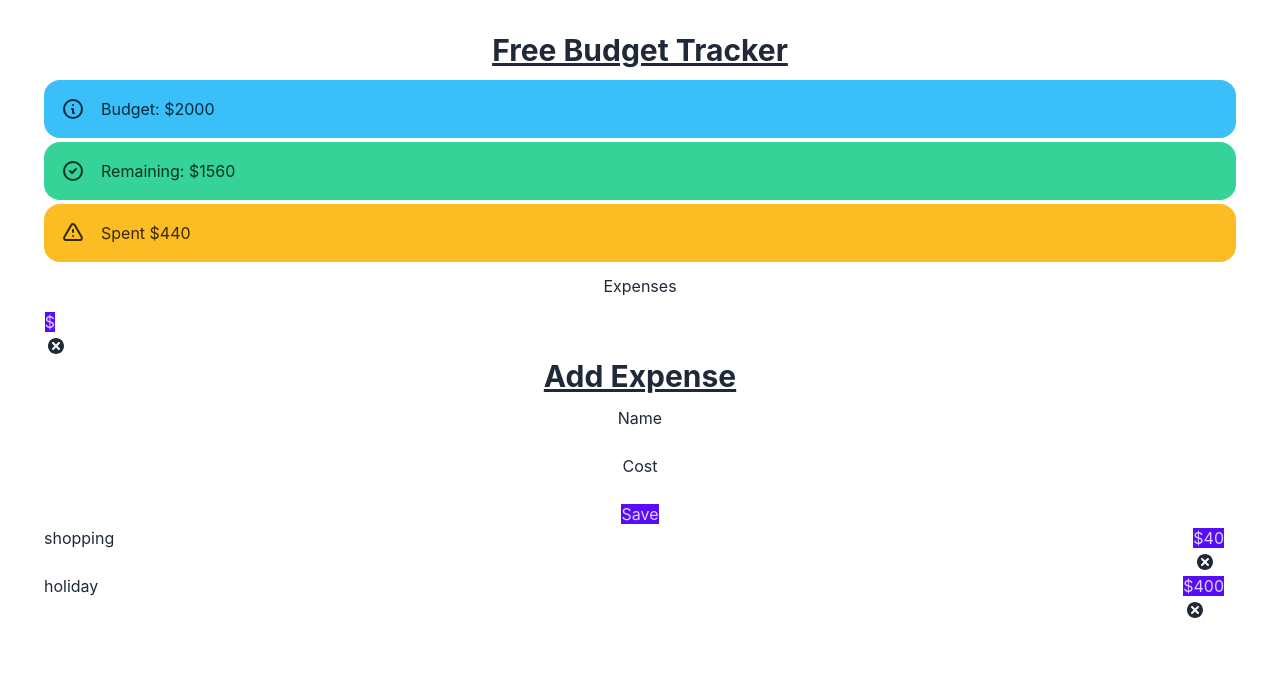
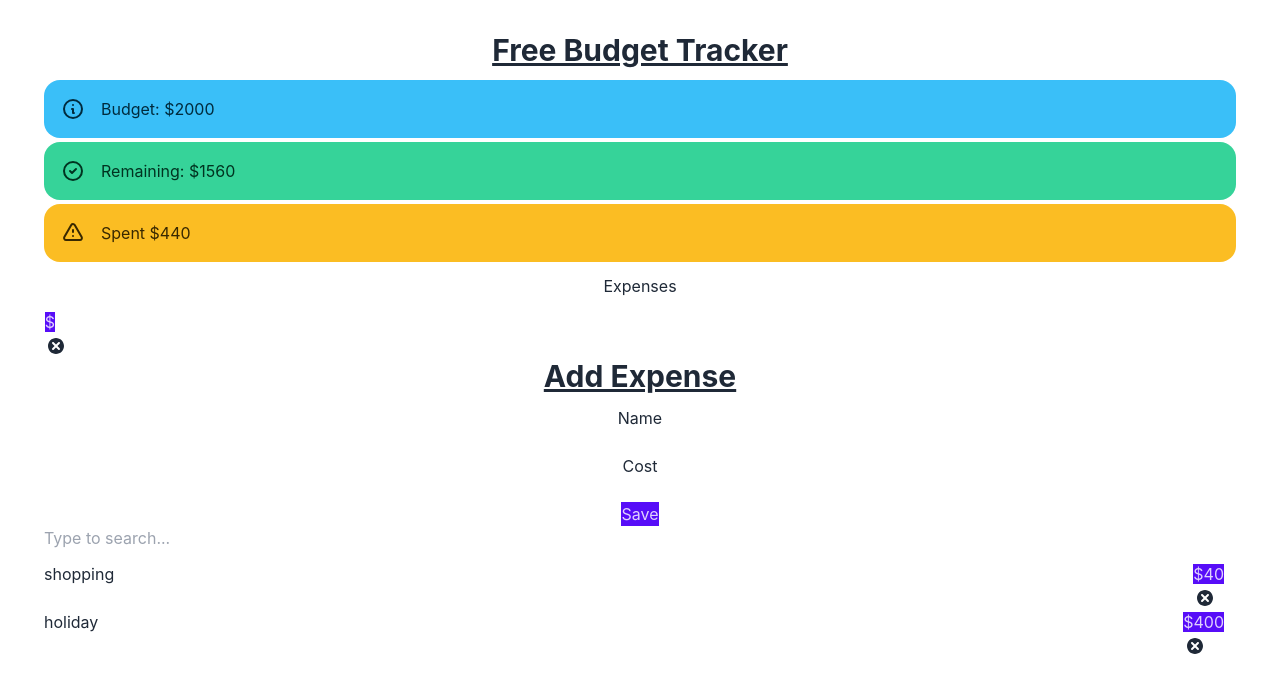
Before and after one commit to haruharu8/MOD3_final, a React (Vite) app in the folder client/: page / in a window 1280 px wide. Shown: the top 692 px of the page. Built offline with nearby package versions, Linux system fonts and the light colour scheme.

Commit message:
added edit function to ExpenseList

```diff
--- a/client/src/components/addExpense/index.jsx
+++ b/client/src/components/addExpense/index.jsx
@@ -12,7 +12,7 @@ const onSubmit = (event) => {
     e.preventDefault();
 
     const expense = {
-        id: uuidv4(),
+        // id: uuidv4(),
         name: name,
         cost: parseInt(cost),
     };
@@ -47,9 +47,9 @@ const onSubmit = (event) => {
 					/>
                 </div>
                 <div>
-                    <buttom type='submit' className='btn-primary'>
+                    <button type='submit' className='btn-primary'>
                         Save
-                    </buttom>
+                    </button>
                 </div>
             </div>
         </form>
--- a/client/src/components/expenseItem/index.jsx
+++ b/client/src/components/expenseItem/index.jsx
@@ -1,7 +1,16 @@
-import React from 'react';
+import React, { useContext} from 'react';
 import { TiDelete } from 'react-icons/ti';
+import { AppContext } from '../../context/appContext';
 
 const ExpenseItem = (props) => {
+    const { dispatch } = useContext(AppContext);
+
+    const handleDeleteExpense = () => {
+        dispatch({
+            type: 'DELETE_EXPENSE',
+            payload: props.id,
+        })
+    }
   return (
 
         <li className ='flex justify-between align-middle' >
@@ -10,7 +19,7 @@ const ExpenseItem = (props) => {
                 <span className='badge-primary mr-3 '>
                     ${props.cost}
                 </span>
-                <TiDelete size='1.5em'> </TiDelete>
+                <TiDelete size='1.5em' onClick={handleDeleteExpense}> </TiDelete>
             </div>
         </li>
   )
--- a/client/src/components/expenseList/index.jsx
+++ b/client/src/components/expenseList/index.jsx
@@ -1,20 +1,42 @@
-import React, {useContext} from 'react'
+import React, {useContext, useState, useEffect} from 'react'
 import ExpenseItem from '../expenseItem'
 import { AppContext } from '../../context/appContext'
 
 const ExpenseList = () => {
-    const { expenses } = useContext(AppContext)
+	const { expenses } = useContext(AppContext);
+
+	const [filteredExpenses, setfilteredExpenses] = useState(expenses || []);
+
+	useEffect(() => {
+		setfilteredExpenses(expenses);
+	}, [expenses]);
+
+	const handleChange = (event) => {
+		const searchResults = expenses.filter((filteredExpense) =>
+			filteredExpense.name.toLowerCase().includes(event.target.value)
+		);
+		setfilteredExpenses(searchResults);
+	};
 
 	return (
-    <ul className='list'>
-        {expenses.map((expense) => (
+		<>
+			<input
+				type='text'
+				class='form-control mb-2 mr-sm-2'
+				placeholder='Type to search...'
+				onChange={handleChange}
+			/>
+			<ul class='list-group mt-3 mb-3'>
+				{filteredExpenses.map((expense) => (
 					<ExpenseItem
 						id={expense.id}
 						name={expense.name}
-                cost={expense.cost} />
+						cost={expense.cost}
+					/>
 				))}
 			</ul>
-  )
-}
+		</>
+	);
+};
 
-export default ExpenseList
+export default ExpenseList;
--- a/client/src/context/appContext.jsx
+++ b/client/src/context/appContext.jsx
@@ -6,6 +6,11 @@ const AppReducer = (state, action) => {
             return {
                 ...state,
                 expenses: [...state.expenses, action.payload]
+            };
+        case 'DELETE_EXPENSE':
+            return {
+                ...state,
+                expenses: state.expenses.filter((expense) => expense.id !== action.payload ),
             }
         default:
             return state;
```
Lines whose indentation alone changed are shown as unchanged.
